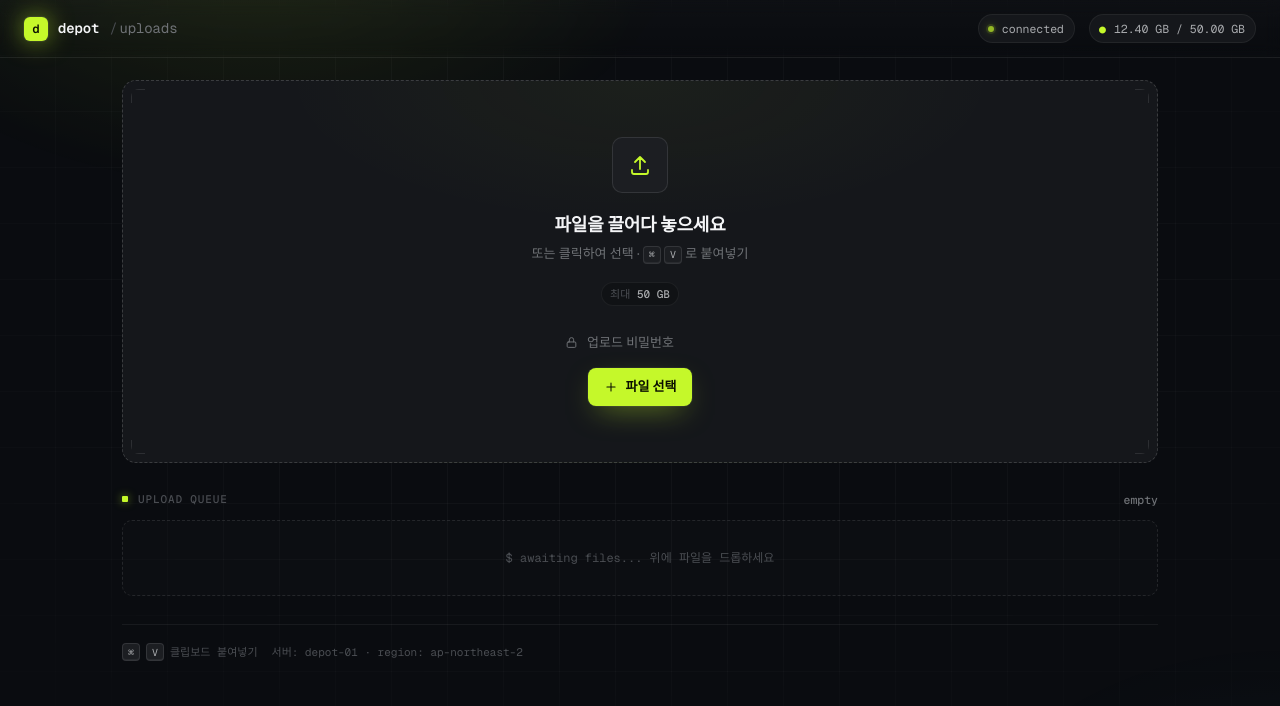
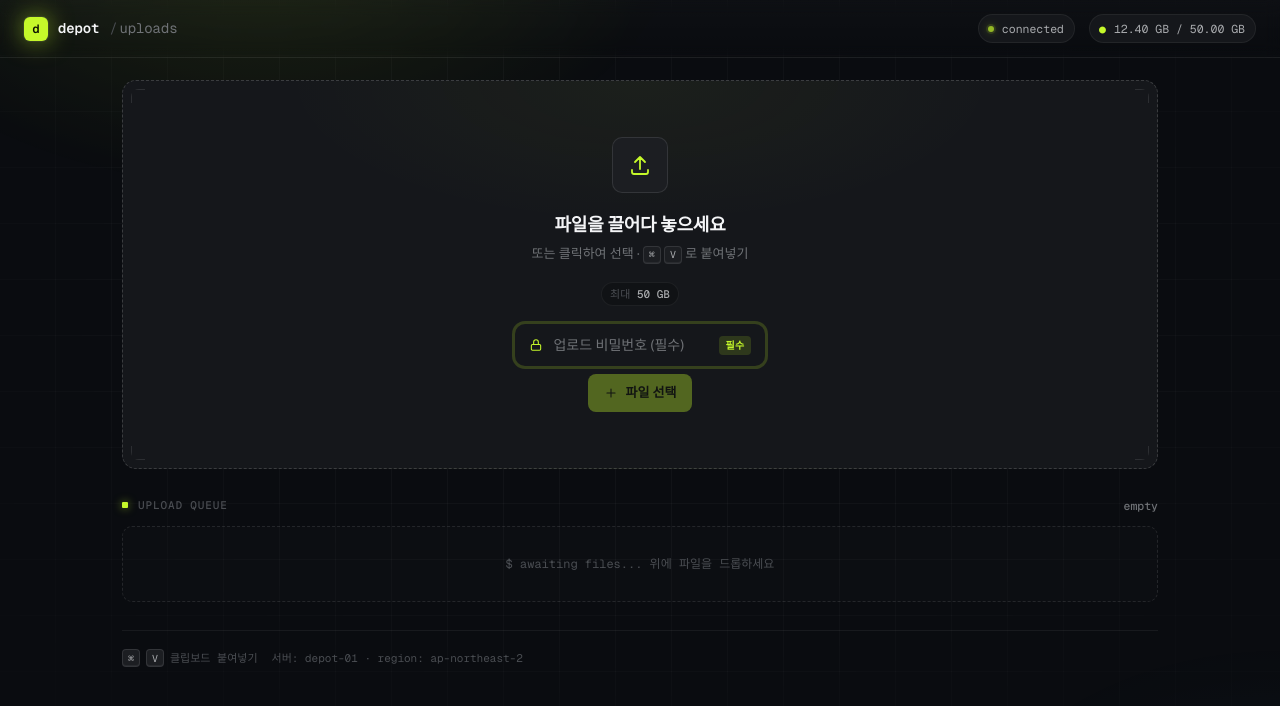
Before and after one commit to ggm77/depot-frontend, a React (Vite) app: page / in a window 1280 px wide. Shown: the top 706 px of the page. Built offline with nearby package versions, Linux system fonts and the light colour scheme.

Commit message:
feat: 비밀번호 미입력 시 파일 업로드 차단 및 비밀번호 입력 강조

```diff
--- a/src/App.tsx
+++ b/src/App.tsx
@@ -195,12 +195,13 @@ export default function App() {
   // global paste handler
   React.useEffect(() => {
     const onPaste = (e: ClipboardEvent) => {
+      if (!password.trim()) return;
       const files = Array.from(e.clipboardData?.files || []);
       if (files.length) addFiles(files);
     };
     window.addEventListener('paste', onPaste);
     return () => window.removeEventListener('paste', onPaste);
-  }, [addFiles]);
+  }, [addFiles, password]);
 
   const active    = items.filter((i) => i.status === 'uploading').length;
   const queued    = items.filter((i) => i.status === 'queued').length;
--- a/src/components.tsx
+++ b/src/components.tsx
@@ -95,10 +95,13 @@ export function DropZone({ onFiles, active, setActive, password, setPassword }:
   const inputRef = React.useRef<HTMLInputElement>(null);
   const dragCount = React.useRef(0);
 
+  const hasPassword = password.trim().length > 0;
+
   const onDrop = (e: React.DragEvent) => {
     e.preventDefault();
     dragCount.current = 0;
     setActive(false);
+    if (!hasPassword) return;
     const files = Array.from(e.dataTransfer.files || []);
     if (files.length) onFiles(files);
   };
@@ -124,8 +127,8 @@ export function DropZone({ onFiles, active, setActive, password, setPassword }:
 
   return (
     <div
-      className={`dropzone${active ? ' is-active' : ''}`}
-      onClick={() => inputRef.current?.click()}
+      className={`dropzone${active ? ' is-active' : ''}${!hasPassword ? ' no-password' : ''}`}
+      onClick={() => hasPassword && inputRef.current?.click()}
       onDrop={onDrop}
       onDragOver={onDragOver}
       onDragEnter={onDragEnter}
@@ -137,7 +140,7 @@ export function DropZone({ onFiles, active, setActive, password, setPassword }:
         <Icon.Upload />
       </div>
       <h2 className="dz-title">
-        {active ? '여기에 놓으세요' : '파일을 끌어다 놓으세요'}
+        {active ? (hasPassword ? '여기에 놓으세요' : '비밀번호를 먼저 입력하세요') : '파일을 끌어다 놓으세요'}
       </h2>
       <p className="dz-sub">
         또는 클릭하여 선택 · <span className="kbd">⌘</span> <span className="kbd">V</span> 로 붙여넣기
@@ -148,16 +151,24 @@ export function DropZone({ onFiles, active, setActive, password, setPassword }:
       </div>
 
       <div className="dz-actions" onClick={(e) => e.stopPropagation()}>
-        <div className="dz-password">
+        <div className={`dz-password${!hasPassword ? ' is-empty' : ''}`}>
           <Icon.Lock />
           <input
             type="password"
-            placeholder="업로드 비밀번호"
+            placeholder="업로드 비밀번호 (필수)"
             value={password}
             onChange={(e) => setPassword(e.target.value)}
+            autoComplete="current-password"
           />
+          {!hasPassword && <span className="dz-password-required">필수</span>}
         </div>
-        <button type="button" className="btn-primary" onClick={() => inputRef.current?.click()}>
+        <button
+          type="button"
+          className="btn-primary"
+          onClick={() => inputRef.current?.click()}
+          disabled={!hasPassword}
+          title={!hasPassword ? '비밀번호를 먼저 입력하세요' : undefined}
+        >
           <Icon.Plus />
           파일 선택
         </button>
--- a/src/index.css
+++ b/src/index.css
@@ -366,21 +366,26 @@ body::after {
 .dz-password {
   display: flex;
   align-items: center;
-  gap: 7px;
-  padding: 0 12px;
-  height: 36px;
-  border-radius: 8px;
+  gap: 8px;
+  padding: 0 14px;
+  height: 42px;
+  border-radius: 10px;
   background: var(--bg-sub);
-  border: 1px solid var(--border);
-  transition: border-color 0.15s;
+  border: 1.5px solid var(--border);
+  transition: border-color 0.15s, box-shadow 0.15s;
+}
+.dz-password.is-empty {
+  border-color: var(--accent);
+  box-shadow: 0 0 0 3px color-mix(in srgb, var(--accent) 18%, transparent);
 }
 .dz-password:focus-within {
   border-color: var(--accent);
+  box-shadow: 0 0 0 3px color-mix(in srgb, var(--accent) 25%, transparent);
 }
 .dz-password svg {
-  width: 13px;
-  height: 13px;
-  color: var(--fg-mute);
+  width: 14px;
+  height: 14px;
+  color: var(--accent);
   flex-shrink: 0;
 }
 .dz-password input {
@@ -388,12 +393,30 @@ body::after {
   border: none;
   color: var(--fg);
   outline: none;
-  width: 130px;
+  width: 160px;
   font: inherit;
-  font-size: 13px;
+  font-size: 14px;
 }
 .dz-password input::placeholder {
   color: var(--fg-mute);
+}
+.dz-password-required {
+  font-size: 10px;
+  font-weight: 700;
+  letter-spacing: 0.04em;
+  color: var(--accent);
+  background: color-mix(in srgb, var(--accent) 15%, transparent);
+  padding: 2px 6px;
+  border-radius: 4px;
+  white-space: nowrap;
+}
+
+.dropzone.no-password { cursor: default; }
+.dropzone.no-password .btn-primary:disabled {
+  opacity: 0.35;
+  cursor: not-allowed;
+  filter: none;
+  box-shadow: none;
 }
 
 .btn-primary {
```
